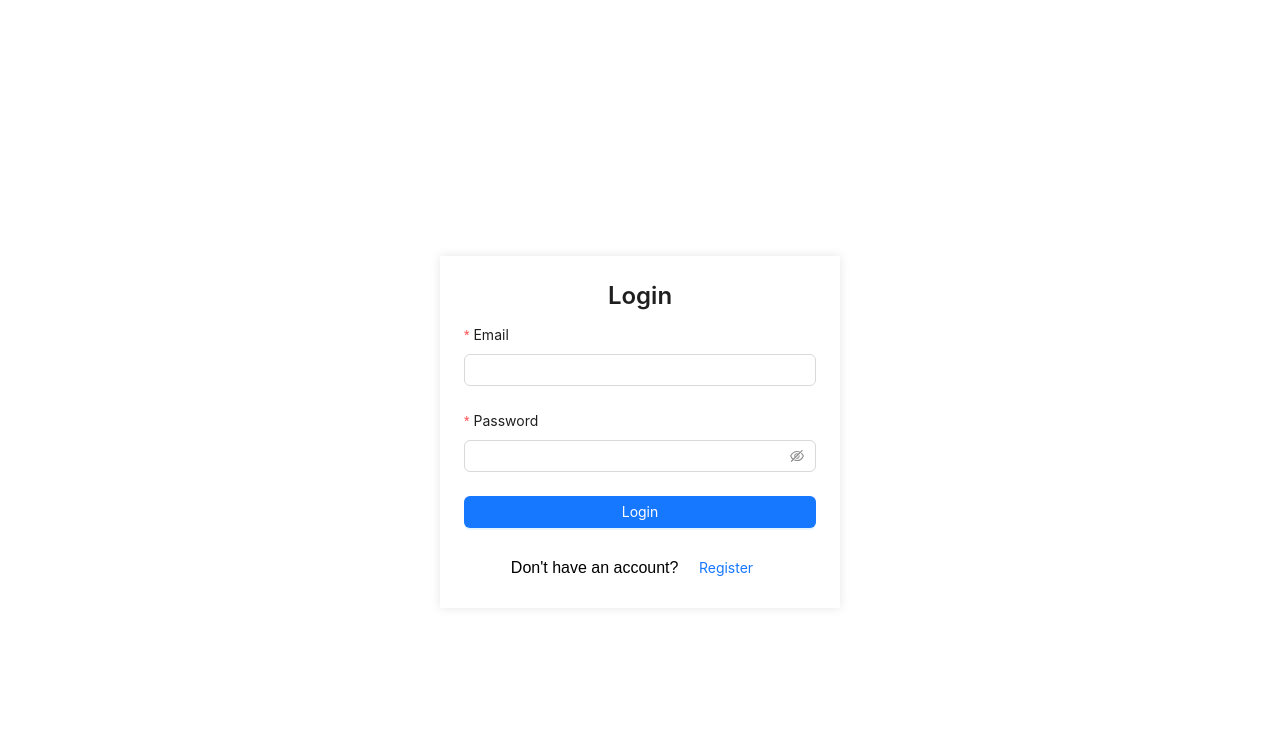
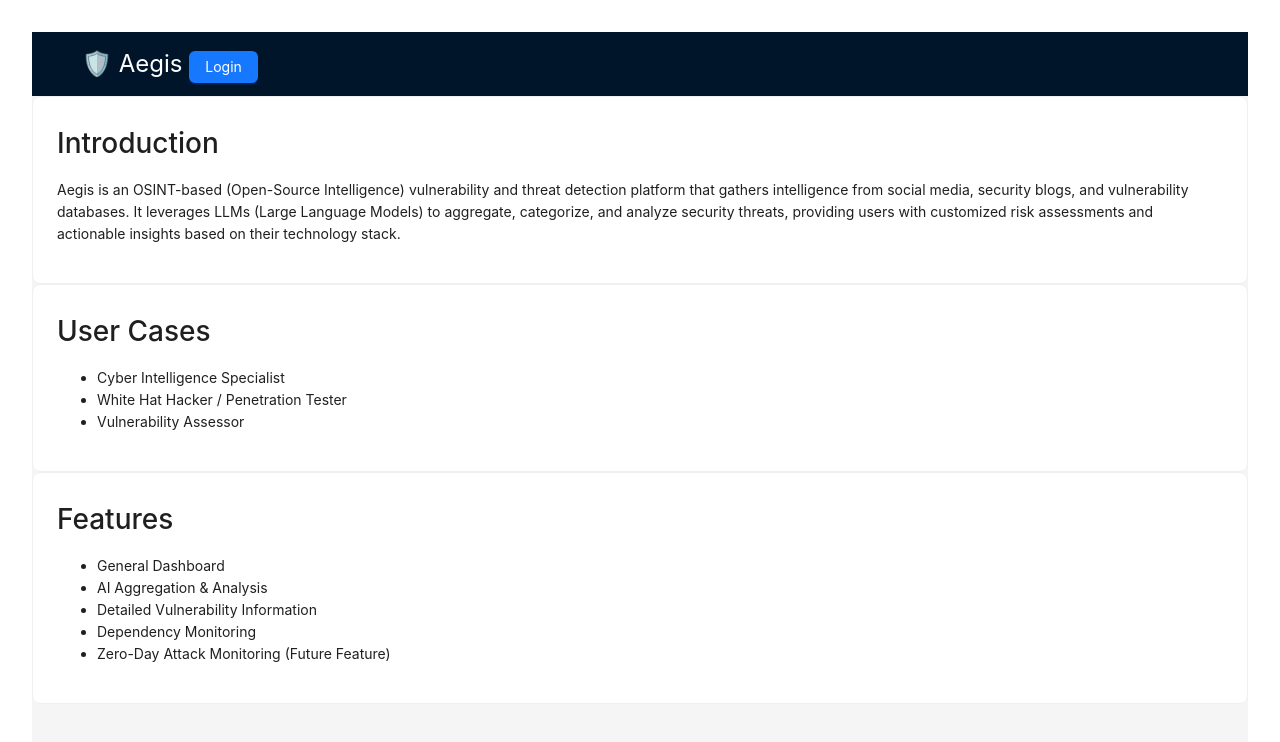
Before and after one commit to Keglover/AEGIS, a React (Create React App) app in the folder frontend/: page /intro in a window 1280 px wide. Shown: the top 742 px of the page. Built offline with nearby package versions, Linux system fonts and the light colour scheme.

Commit message:
Added a default Introduction page prior to Login

```diff
--- a/frontend/src/App.jsx
+++ b/frontend/src/App.jsx
@@ -1,5 +1,6 @@
 import React from 'react';
 import { BrowserRouter as Router, Routes, Route, Navigate } from 'react-router-dom';
+import IntroPage from './pages/IntroPage';
 import LoginPage from './pages/LoginPage';
 import RegisterPage from './pages/RegisterPage';
 import Verify2FAPage from './pages/Verify2FAPage';
@@ -15,6 +16,7 @@ function App() {
     return (
         <Router>
             <Routes>
+                <Route path="/intro" element={<IntroPage />} />
                 <Route path="/login" element={<LoginPage />} />
                 <Route path="/register" element={<RegisterPage />} />
                 <Route path="/verify2fa" element={<Verify2FAPage />} />
@@ -23,8 +25,8 @@ function App() {
                 <Route path="/home" element={<HomePage />} />
                 <Route path="/upload" element={<UploadPage />} />
                 <Route path="/projects/:id" element={<ProjectDetailPage />} />
-                <Route path="/" element={<Navigate to="/login" />} />
-                <Route path="*" element={<LoginPage />} />
+                <Route path="/" element={<Navigate to="/intro" />} />
+                <Route path="*" element={<IntroPage />} />
             </Routes>
         </Router>
     );
--- /dev/null
+++ b/frontend/src/pages/IntroPage.jsx
@@ -0,0 +1,77 @@
+import React from 'react'
+import { useNavigate } from 'react-router-dom'
+import { Layout, Button, /*Row,*/ Flex, /*Space,*/ Card, } from 'antd'
+//import Title from 'antd/es/skeleton/Title';
+const { Header, Content } = Layout;
+
+function IntroPage() {
+    const navigate = useNavigate();
+    const boxStyle = {
+        width: '100%',
+        height: 120,
+        borderRadius: 6,
+    };
+
+    return (
+        <Layout style={{ minHeight: '90vh' }}>
+            <Header style={{ background: '#001529', justifyItems: 'right'}} >
+                <Flex style={boxStyle} justify="space-between" align="flex-start">
+                    <div style={{ color: 'white', fontSize: '24px' }}>
+
+                        <t>🛡️ Aegis           </t>
+
+                        <Button
+                            type="primary"
+                            onClick={() => navigate('/login')}
+                        >
+                            Login
+                        </Button>
+                    </div>
+                </Flex>
+            </Header>
+
+            <Content>
+                <div>
+                    <Card>
+                        <h1>Introduction</h1>
+                        <p>
+                            Aegis is an OSINT-based (Open-Source Intelligence)
+                            vulnerability and threat detection platform that gathers
+                            intelligence from social media, security blogs, and
+                            vulnerability databases. It leverages LLMs (Large Language
+                            Models) to aggregate, categorize, and analyze security
+                            threats, providing users with customized risk assessments
+                            and actionable insights based on their technology stack.
+                        </p>
+                    </Card>
+
+                    <Card>
+                        <h1>User Cases</h1>
+                        <p>
+                            <ul>
+                                <li>Cyber Intelligence Specialist</li>
+                                <li>White Hat Hacker / Penetration Tester</li>
+                                <li>Vulnerability Assessor</li>
+                            </ul>
+                        </p>
+                    </Card>
+
+                    <Card>
+                        <h1>Features</h1>
+                        <p>
+                            <ul>
+                                <li>General Dashboard</li>
+                                <li>AI Aggregation & Analysis</li>
+                                <li>Detailed Vulnerability Information</li>
+                                <li>Dependency Monitoring</li>
+                                <li>Zero-Day Attack Monitoring (Future Feature)</li>
+                            </ul>
+                        </p>
+                    </Card>
+                </div>
+            </Content>
+        </Layout>
+    )
+}
+
+export default IntroPage
```
